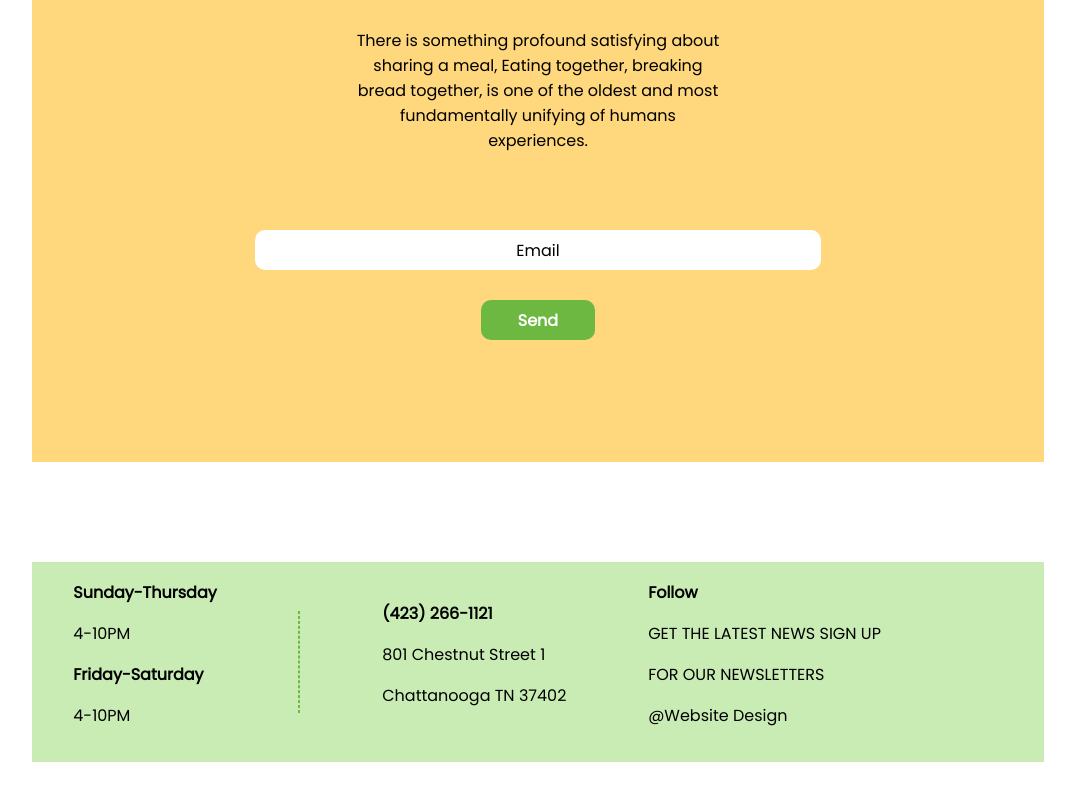
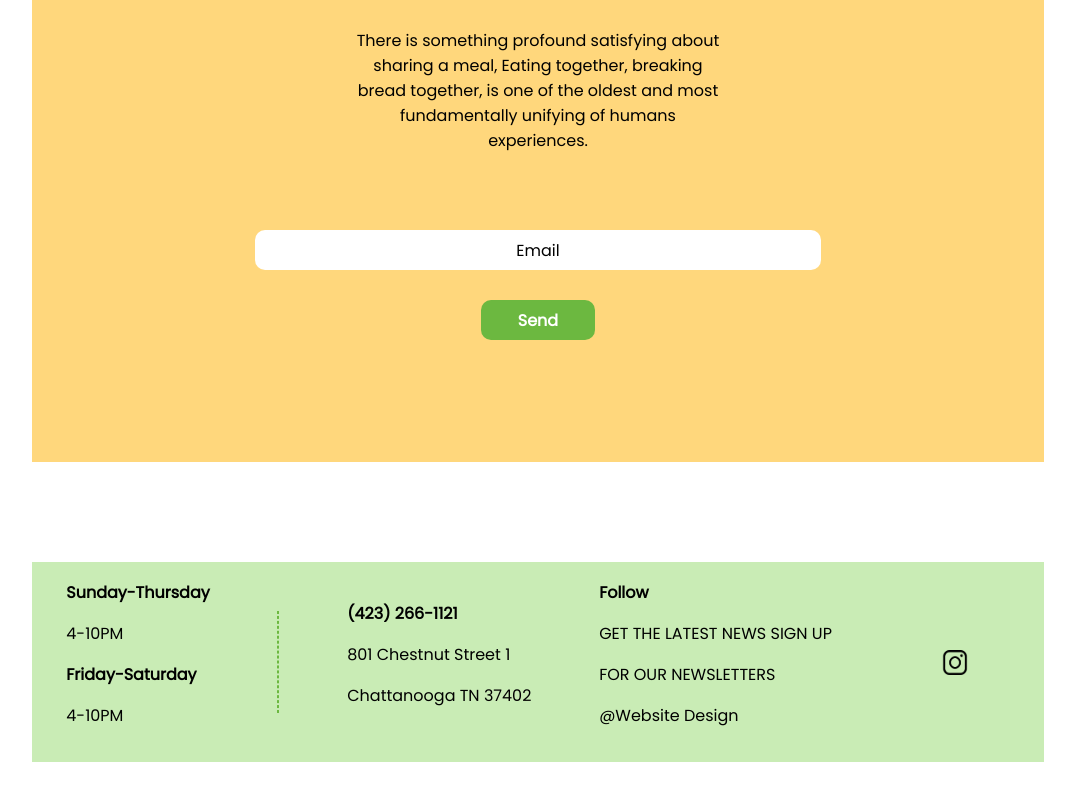
Before and after one commit to evansceo/StreetFood-Website, a plain HTML site: page index.html in a window 1280 px wide. Shown: the part 2591-3391 px from the top of the page, without its empty margins (102-1177 px from the left). Drawn offline with Linux system fonts and the light colour scheme; files whose address does not match are found by name.

Commit message:
modification

```diff
--- a/index.html
+++ b/index.html
@@ -128,6 +128,8 @@
             <p>@Website Design</p>
         </div>
         <div id="final">
+            <img id="instaicon" src="Pics/png-clipart-computer-icons-white-instagram-icon-text-logo-removebg-preview.png" alt="photo icon">
+
         </div>
     </footer>
 </body>
```
